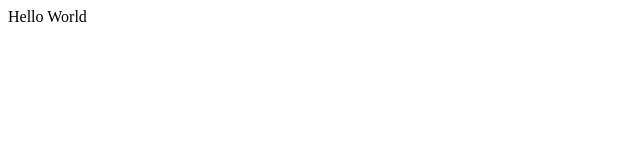
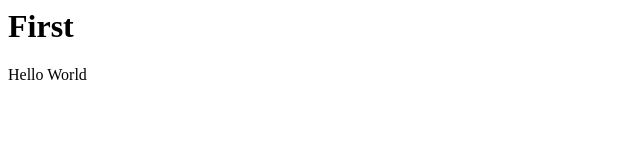
Before and after one commit to sreevatsravillu/firstrepo, a plain HTML site: page index.html in a window 1280 px wide. Shown: the whole page, without its empty margins (0-640 px from the left). Drawn offline with Linux system fonts and the light colour scheme.

Commit message:
form.html

```diff
--- a/index.html
+++ b/index.html
@@ -1,5 +1,6 @@
 <html>
 	<body>
+		<H1> First </H1>
 		<p> Hello World </p>
 	</body>
 </html>
```
Also changed, not shown: form.html (added), table.html (added).
